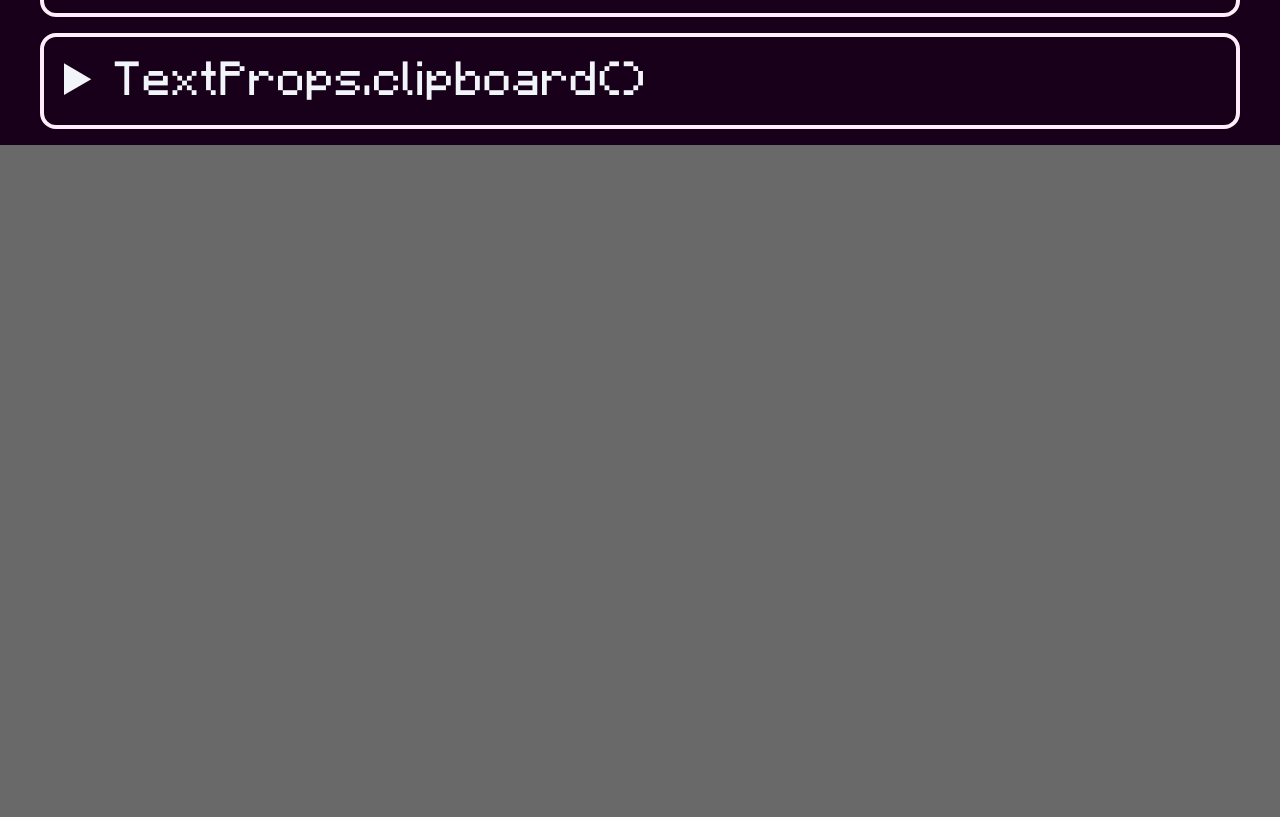
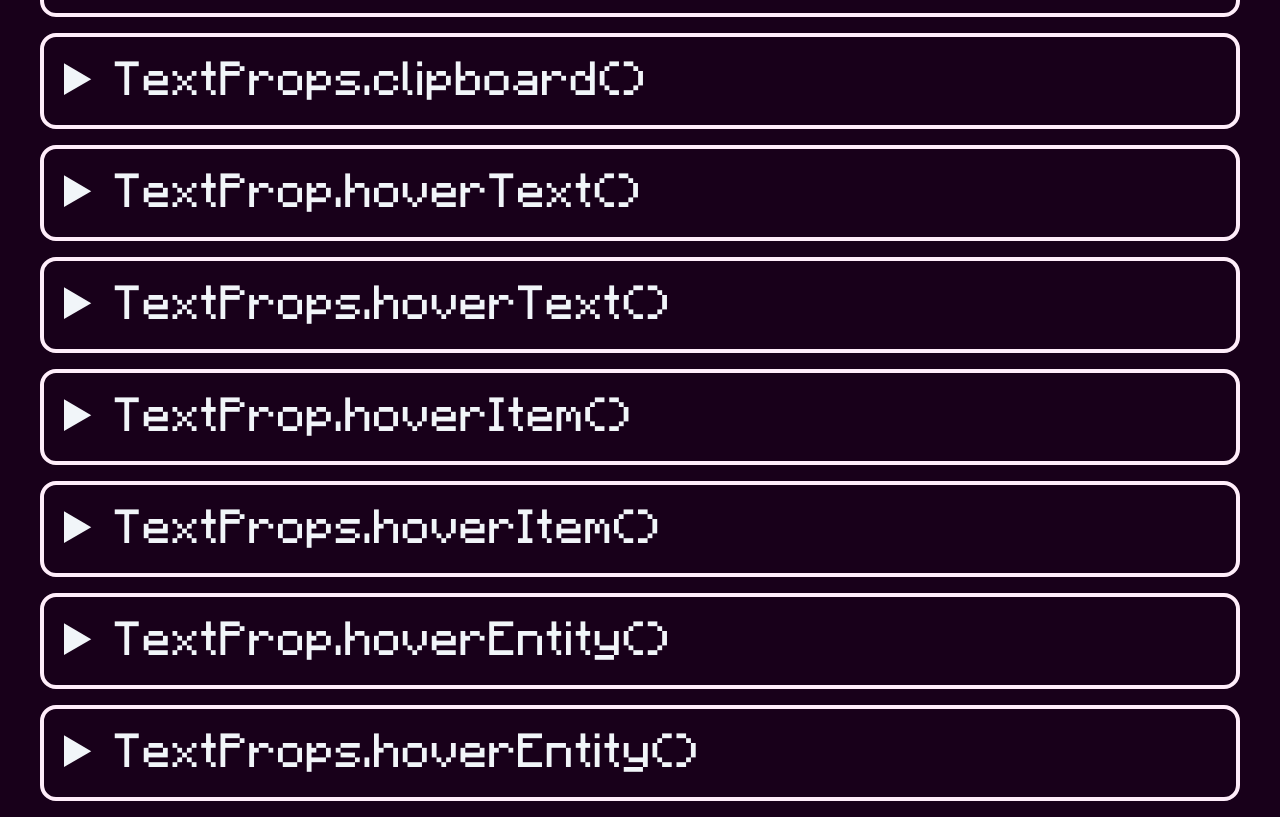
Before and after one commit to WingedSeal/jmc, a React (Create React App) app: page /documentation/built-in-function in a window 1280 px wide. Shown: the part 7351-8168 px from the top of the page. Before the commit the page ends 7496 px from the top, so only its background shows below. Built offline with nearby package versions, Linux system fonts and the light colour scheme.

Commit message:
Document hover_event TextProps

```diff
--- a/src/pages/BuiltInFunction/Features.tsx
+++ b/src/pages/BuiltInFunction/Features.tsx
@@ -1353,7 +1353,7 @@ const BuildinFeatures = [
     >
         <p>
             Similar to <code>TextProp.clipboard</code>, but you can use
-            <code>indexString</code> as a parameter within <code>page</code>,
+            <code>indexString</code> as a parameter within <code>text</code>,
             (same as how it works in the <code>Hardcode</code> functions)
         </p>
         <p>Add copy_to_clipboard clickEvent to the text, replacing <code>indexString</code> with an argument.</p>
@@ -1367,6 +1367,129 @@ const BuildinFeatures = [
             ]}
         />
     </Feature>,
+    <Feature
+        id="text_prop_hover_text"
+        summary="TextProp.hoverText()"
+        keywords="show_text hoverevent"
+    >
+        <p>
+            Create custom hover property for FormattedString, <code>local</code> will
+            delete the property after it has been used once.
+        </p>
+        <p>Add show_text hoverEvent to the text.</p>
+        <Command
+            name="TextProp.hoverText"
+            type="LoadOnly"
+            params={[
+                { key: "propertyName", type: "string" },
+                { key: "text", type: "string" },
+                { key: "local", type: "boolean", default: "false" },
+            ]}
+        />
+    </Feature>,
+    <Feature
+        id="text_props_hover_text"
+        summary="TextProps.hoverText()"
+        keywords="show_text hoverevent"
+    >
+        <p>
+            Similar to <code>TextProp.hoverText</code>, but you can use
+            <code>indexString</code> as a parameter within <code>text</code>,
+            (same as how it works in the <code>Hardcode</code> functions)
+        </p>
+        <p>Add show_text hoverEvent to the text, replacing <code>indexString</code> with an argument.</p>
+        <Command
+            name="TextProps.hoverText"
+            type="LoadOnly"
+            params={[
+                { key: "propertyName", type: "string" },
+                { key: "text", type: "string" },
+                { key: "local", type: "boolean", default: "false" },
+            ]}
+        />
+    </Feature>,
+    <Feature
+        id="text_prop_hover_item"
+        summary="TextProp.hoverItem()"
+        keywords="show_item hoverevent"
+    >
+        <p>
+            Does the same thing as <code>TextProp.hoverText</code>, but displays
+            an item description/tooltip instead of regular text.
+        </p>
+        <p>Add show_item hoverEvent to the text.</p>
+        <Command
+            name="TextProp.hoverItem"
+            type="LoadOnly"
+            params={[
+                { key: "propertyName", type: "string" },
+                { key: "item", type: "JSON" },
+                { key: "local", type: "boolean", default: "false" },
+            ]}
+        />
+    </Feature>,
+    <Feature
+        id="text_props_hover_item"
+        summary="TextProps.hoverItem()"
+        keywords="show_item hoverevent"
+    >
+        <p>
+            Similar to <code>TextProp.hoverItem</code>, but you can use
+            <code>indexString</code> as a parameter within <code>item</code>,
+            (same as how it works in the <code>Hardcode</code> functions)
+        </p>
+        <p>Add show_item hoverEvent to the text, replacing <code>indexString</code> with an argument.</p>
+        <Command
+            name="TextProps.hoverItem"
+            type="LoadOnly"
+            params={[
+                { key: "propertyName", type: "string" },
+                { key: "item", type: "JSON" },
+                { key: "local", type: "boolean", default: "false" },
+            ]}
+        />
+    </Feature>,
+    <Feature
+        id="text_prop_hover_entity"
+        summary="TextProp.hoverEntity()"
+        keywords="show_entity hoverevent"
+    >
+        <p>
+            Does the same thing as <code>TextProp.hoverText</code>, but displays
+            an entity's name and UUID, instead of regular text.
+        </p>
+        <p>Add show_entity hoverEvent to the text.</p>
+        <Command
+            name="TextProp.hoverEntity"
+            type="LoadOnly"
+            params={[
+                { key: "propertyName", type: "string" },
+                { key: "entity", type: "JSON" },
+                { key: "local", type: "boolean", default: "false" },
+            ]}
+        />
+    </Feature>,
+    <Feature
+        id="text_props_hover_entity"
+        summary="TextProps.hoverEntity()"
+        keywords="show_entity hoverevent"
+    >
+        <p>
+            Similar to <code>TextProp.hoverEntity</code>, but you can use
+            <code>indexString</code> as a parameter within <code>entity</code>,
+            (same as how it works in the <code>Hardcode</code> functions)
+        </p>
+        <p>Add show_entity hoverEvent to the text, replacing <code>indexString</code> with an argument.</p>
+        <Command
+            name="TextProps.hoverEntity"
+            type="LoadOnly"
+            params={[
+                { key: "propertyName", type: "string" },
+                { key: "entity", type: "JSON" },
+                { key: "local", type: "boolean", default: "false" },
+            ]}
+        />
+    </Feature>,
 ];
 
 export default BuildinFeatures;
```
